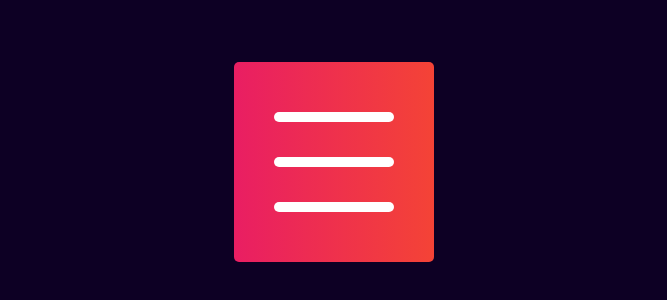
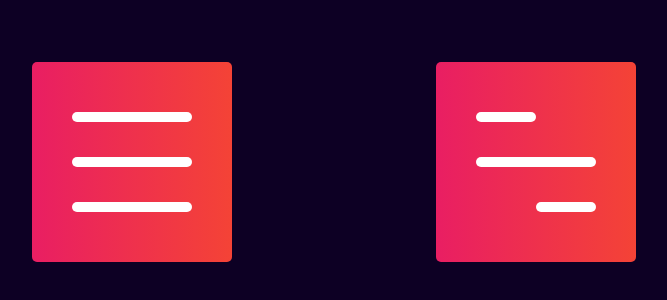
Before and after one commit to rad1k-k/Animated-Menu, a plain HTML site: page index.html in a window 1280 px wide. Shown: the part 238-538 px from the top of the page, without its empty margins (306-973 px from the left). Drawn offline with Linux system fonts and the light colour scheme.

Commit message:
Second icon

```diff
--- a/index.html
+++ b/index.html
@@ -17,6 +17,14 @@
             </div>
         </div>
 
+        <div class="menu2" id="menu2">
+            <div>
+                <span class="line-1"></span>
+                <span class="line-2"></span>
+                <span class="line-3"></span>
+            </div>
+        </div>
+
     </div>
 
 
@@ -26,9 +34,14 @@
 
 <script>
     var menu = document.getElementById("menu");
+    var menu2 = document.getElementById("menu2");
 
     menu.onclick = function() {
         menu.classList.toggle("openmenu");
+    }
+
+    menu2.onclick = function() {
+        menu2.classList.toggle("openmenu2");
     }
 
 
--- a/style.css
+++ b/style.css
@@ -13,23 +13,23 @@
     justify-content: center;
 }
 
-.menu {
+.menu, .menu2 {
     width: 200px;
     height: 200px;
-    margin: 8px;
+    margin: 8%;
     background-image: linear-gradient(to right, #e91e63, #f44336);
     border-radius: 5px;
     cursor: pointer;
 }
 
-.menu div {
+.menu div, .menu2 div {
     width: 120px;
     height: 120px;
     margin: 40px;
     position: relative;
 }
 
-.menu span {
+.menu span, .menu2 span {
     background: #fff;
     width: 100%;
     height: 10px;
@@ -61,3 +61,30 @@
 .openmenu .line-2 {
     width: 0;
 }
+
+
+.menu2 .line-1 {
+    width: 50%;
+    transform: translate(-100%, -50px);
+    transform-origin: 0 0;
+}
+
+.menu2 .line-3 {
+    width: 50%;
+    left: auto;
+    right: 0;
+    transform: translate(0, 40px);
+    transform-origin: 100% 0;
+}
+
+.openmenu2 .line-1 {
+    transform: translate(0, 0) rotate(-45deg);
+}
+
+.openmenu2 .line-3 {
+    transform: translate(-100%, 0) rotate(-45deg);
+}
+
+.openmenu2 .line-2 {
+    transform: translate(-50%, -50%) rotate(45deg);
+}
```
